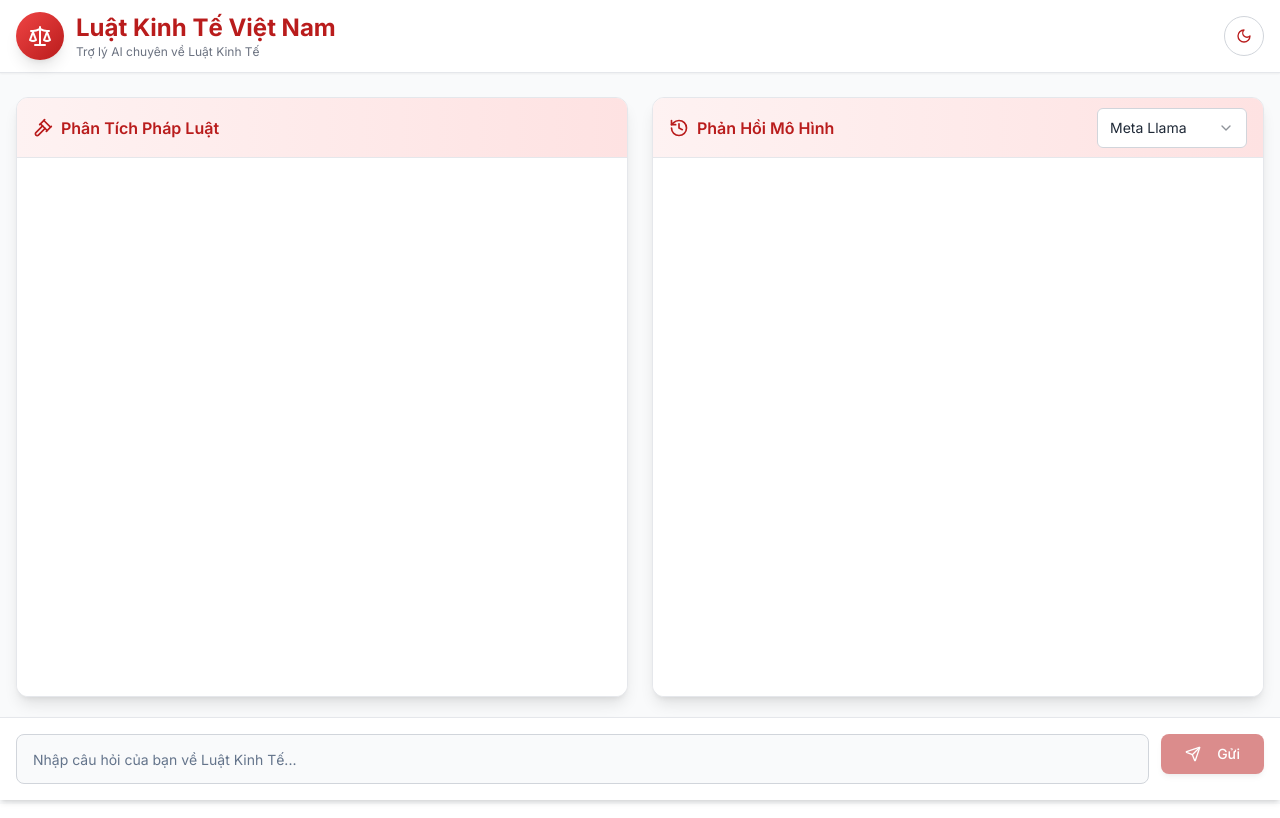
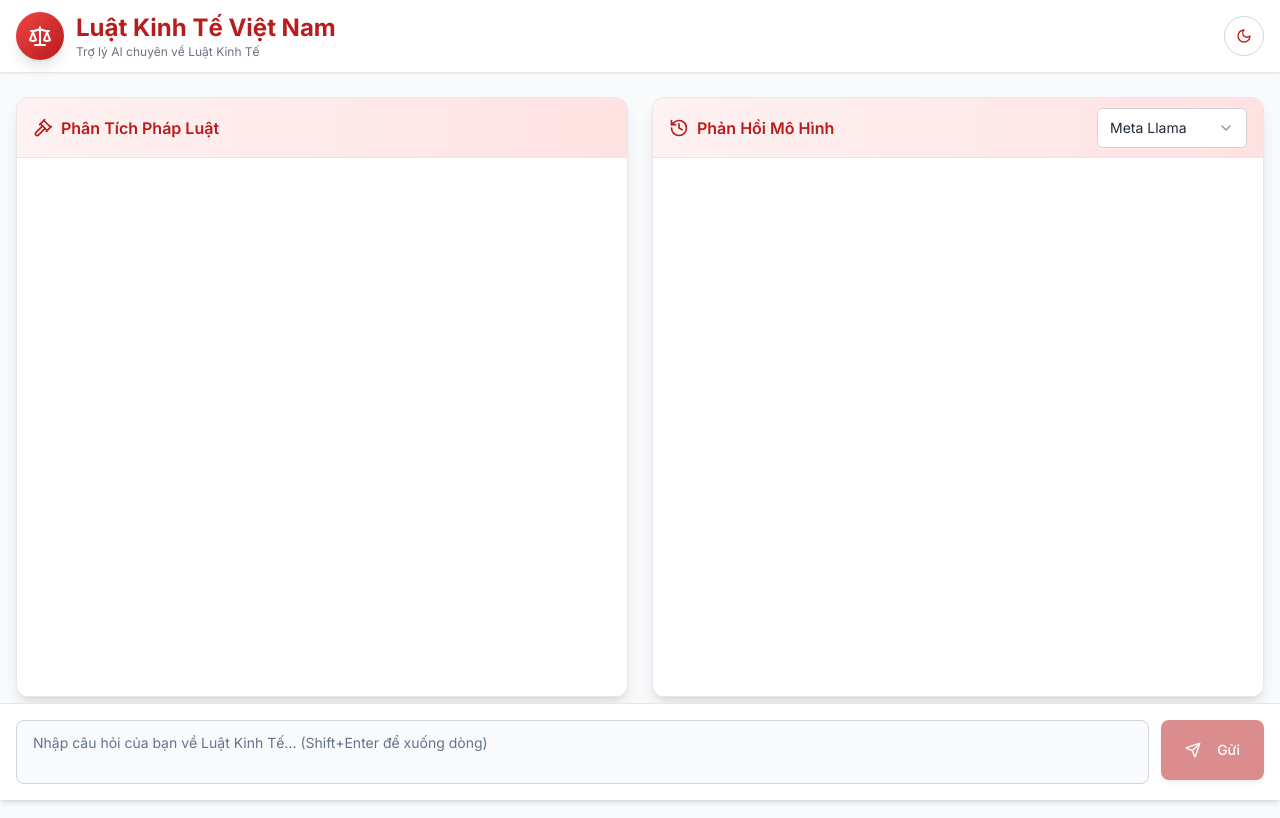
Before and after one commit to Hieu2003ops/law, a Next.js app: page / in a window 1280 px wide. Built offline with nearby package versions, Linux system fonts and the light colour scheme.

Commit message:
update page.tsx

```diff
--- a/app/page.tsx
+++ b/app/page.tsx
@@ -2,9 +2,9 @@
 
 import type React from "react"
 
-import { useState, useEffect } from "react"
+import { useState, useEffect, useRef } from "react"
 import { Button } from "@/components/ui/button"
-import { Input } from "@/components/ui/input"
+import { Textarea } from "@/components/ui/textarea"
 import { Select, SelectContent, SelectItem, SelectTrigger, SelectValue } from "@/components/ui/select"
 import {
   MoonIcon,
@@ -46,11 +46,21 @@ export default function Home() {
   const [newModelMessage, setNewModelMessage] = useState<Message | null>(null)
   const [lastQueryId, setLastQueryId] = useState<string | null>(null)
   const [copiedId, setCopiedId] = useState<string | number | null>(null)
+  const textareaRef = useRef<HTMLTextAreaElement>(null)
 
   // Fix hydration issues with theme
   useEffect(() => {
     setMounted(true)
   }, [])
+
+  // Auto-resize textarea based on content
+  useEffect(() => {
+    const textarea = textareaRef.current
+    if (textarea) {
+      textarea.style.height = "auto"
+      textarea.style.height = `${textarea.scrollHeight}px`
+    }
+  }, [input])
 
   // Update displayed model message when selected model changes
   useEffect(() => {
@@ -65,6 +75,22 @@ export default function Home() {
       }
     }
   }, [selectedModel])
+
+  // Handle key press events for the textarea
+  const handleKeyDown = (e: React.KeyboardEvent<HTMLTextAreaElement>) => {
+    if (e.key === "Enter") {
+      if (e.shiftKey) {
+        // Allow Shift+Enter for new line
+        return
+      } else {
+        // Submit form on Enter without Shift
+        e.preventDefault()
+        if (!isLoading && input.trim()) {
+          handleSubmit(e as unknown as React.FormEvent<HTMLFormElement>)
+        }
+      }
+    }
+  }
 
   // Update the handleSubmit function to better handle errors
   const handleSubmit = async (e: React.FormEvent<HTMLFormElement>) => {
@@ -320,7 +346,7 @@ export default function Home() {
                       <button
                         onClick={() => copyToClipboard(pair.assistant!.content, pair.assistant!.id)}
                         className={`absolute top-2 right-2 p-1 rounded-md ${
-                          theme === "dark" ? "bg-gray-600 hover:bg-gray-500" : "bg-red-100 text-black hover:bg-red-200"
+                          theme === "dark" ? "bg-gray-600 hover:bg-gray-500" : "bg-red-100 hover:bg-red-200"
                         } opacity-0 group-hover:opacity-100 transition-all duration-300`}
                         aria-label="Copy to clipboard"
                       >
@@ -539,22 +565,24 @@ export default function Home() {
       >
         <div className="container mx-auto px-4 py-4">
           <form onSubmit={handleSubmit} className="flex gap-3">
-            <Input
+            <Textarea
+              ref={textareaRef}
               value={input}
               onChange={(e) => setInput(e.target.value)}
-              placeholder="Nhập câu hỏi của bạn về Luật Kinh Tế..."
-              className={`flex-1 rounded-lg ${
+              onKeyDown={handleKeyDown}
+              placeholder="Nhập câu hỏi của bạn về Luật Kinh Tế... (Shift+Enter để xuống dòng)"
+              className={`flex-1 rounded-lg min-h-[60px] max-h-[200px] overflow-y-auto resize-none ${
                 theme === "dark"
                   ? "border-gray-600 bg-gray-700 text-gray-100 focus-visible:ring-yellow-500 placeholder-gray-400"
                   : "border-gray-300 bg-gray-50 text-gray-800 focus-visible:ring-red-500 placeholder-gray-500"
-              } px-4 py-6 transition-colors duration-300`}
+              } px-4 py-3 transition-colors duration-300`}
               disabled={isLoading}
             />
             <Button
               type="submit"
               className={`rounded-lg ${
                 theme === "dark" ? "bg-red-600 hover:bg-red-700" : "bg-red-700 hover:bg-red-800"
-              } text-white px-6 transition-colors duration-300 shadow-md hover:shadow-lg`}
+              } text-white px-6 transition-colors duration-300 shadow-md hover:shadow-lg h-[60px]`}
               disabled={isLoading || !input.trim()}
             >
               {isLoading ? (
```
